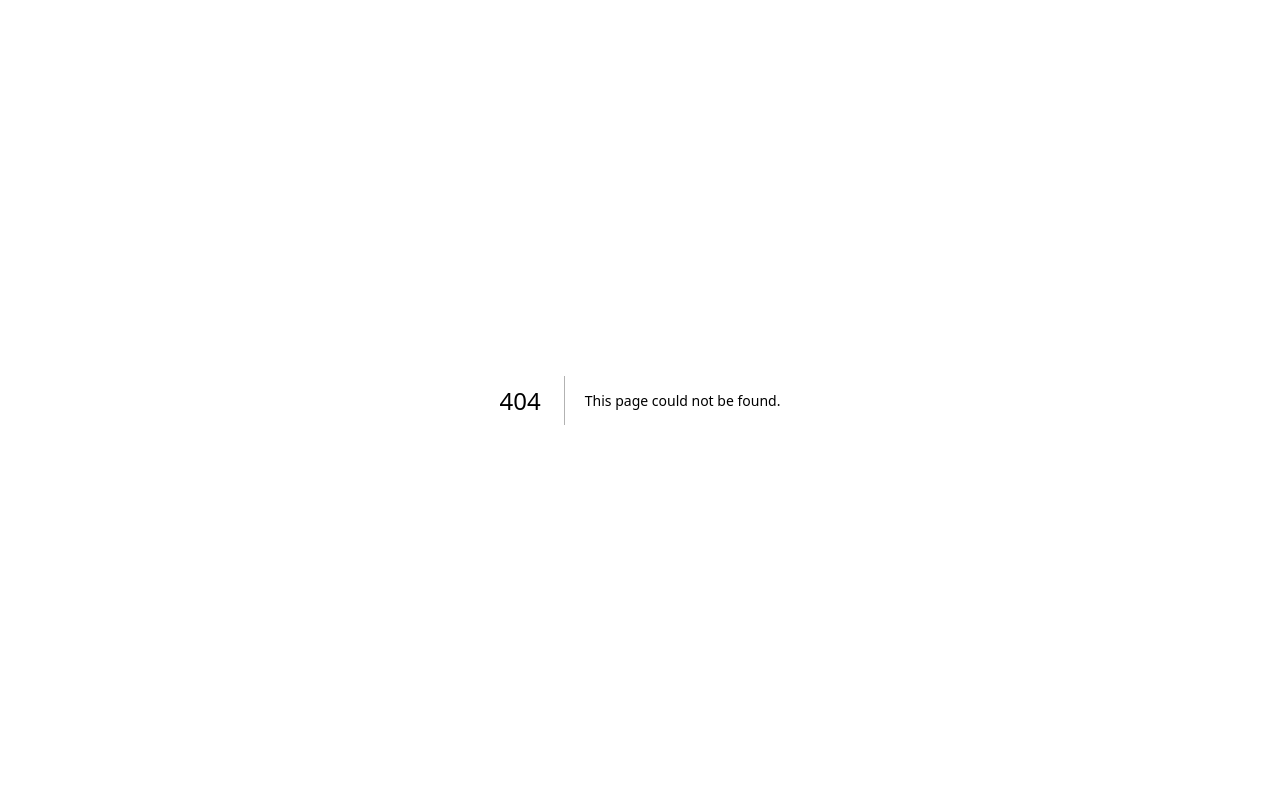
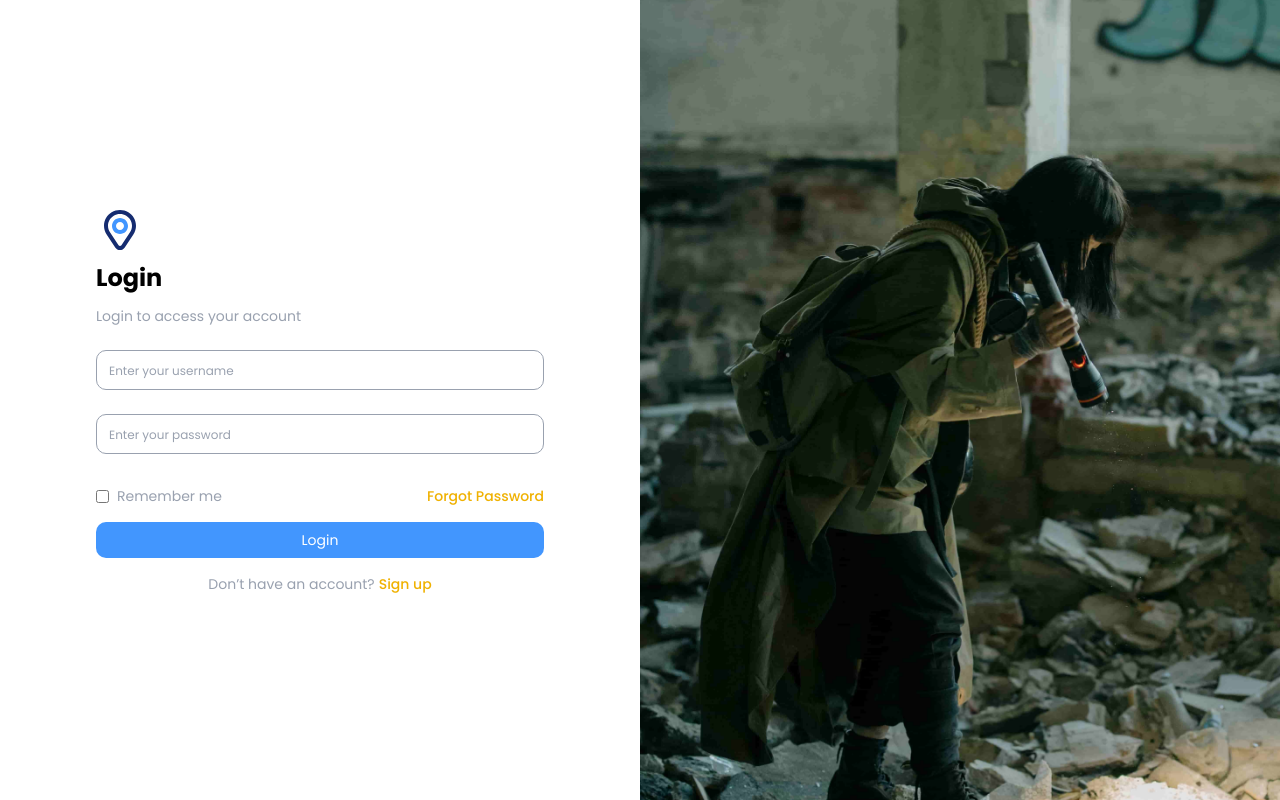
Before and after one commit to Deshan555/lost-app, a Next.js app: page /login in a window 1280 px wide. Before the commit this address had no page. Built offline with nearby package versions, Linux system fonts and the light colour scheme.

Commit message:
feat: add LoginForm component with authentication logic and user feedback

```diff
--- /dev/null
+++ b/src/pages/login.jsx
@@ -0,0 +1,104 @@
+import React, { useState } from 'react';
+import apiConfigurations from './api/api-base';
+import axios from 'axios';
+import { message } from 'antd';
+import toast, { Toaster } from 'react-hot-toast';
+
+export default function LoginForm() {
+    const [email, setEmail] = useState('');
+    const [password, setPassword] = useState('');
+
+    const handleLogin = (e) => {
+        e.preventDefault();
+        if (email && password) {
+            let requestJson = {
+                username: email,
+                password: password
+            };
+            axios.post(apiConfigurations.BASE_URL + 'users/login', requestJson)
+                .then(response => {
+                    // if (response.data.status === 'success') {
+                    //     // Assuming the response contains user details
+                    //     const user = response.data.data;
+                    //     alert(`Welcome ${user.name}!`);
+                    //     // Redirect or perform further actions
+                    // } else {
+                    //     alert("Login failed: " + response.data.message);
+                    // }
+
+                    if (response.status === 200){
+                        console.log("Login response:", response.data);
+                        message.success(`Welcome!`);
+                        window.localStorage.setItem("user", JSON.stringify(response.data));
+                        window.location.href = "/";
+                    }
+                })
+                .catch(error => {
+                    console.error("There was an error logging in!", error);
+                    alert("Login failed. Please try again.");
+                });
+        } else {
+            alert("Please enter both fields.");
+        }
+    };
+
+    return (
+        <div className="flex h-screen">
+            <div className="w-1/2 bg-white flex items-center justify-center">
+                <div className="w-3/4 max-w-md">
+                    <div className="mb-6">
+                        <img src="/logo.svg" alt="logo" className="h-12 mb-2" />
+                        <h1 className="text-2xl font-bold text-black">Login</h1>
+                        <p className="text-sm text-gray-400 mb-2 mt-3">Login to access your account</p>
+                    </div>
+
+                    <form onSubmit={handleLogin} className="space-y-4">
+                        <input
+                            type="text"
+                            placeholder="Enter your username"
+                            value={email}
+                            onChange={(e) => setEmail(e.target.value)}
+                            className="w-full p-3 border rounded-[10px] focus:outline-none focus:ring-2 focus:ring-blue-500 h-10 placeholder-gray-400 placeholder:text-xs text-gray-400 text-sm"
+                            required
+                        />
+
+                        <input
+                            type="password"
+                            placeholder="Enter your password"
+                            value={password}
+                            onChange={(e) => setPassword(e.target.value)}
+                            className="w-full mt-2 p-3 border rounded-[10px] focus:outline-none focus:ring-2 focus:ring-blue-500 h-10 placeholder-gray-400 placeholder:text-xs text-gray-400 text-sm"
+                            required
+                        />
+
+                        <div className="flex justify-between items-center text-sm mt-4">
+                            <label className="flex items-center space-x-2 text-gray-400">
+                                <input type="checkbox" />
+                                <span>Remember me</span>
+                            </label>
+                            <a href="#" className="text-yellow-500 font-medium">Forgot Password</a>
+                        </div>
+
+                        <button type="submit" className="text-sm w-full bg-[#4296FE] text-white py-2 rounded-[10px] hover:bg-blue-700">
+                            Login
+                        </button>
+                    </form>
+
+                    <p className="mt-4 text-sm text-center text-gray-400">
+                        Don’t have an account?
+                        <a href="#" className="text-yellow-500 font-medium ml-1">Sign up</a>
+                    </p>
+                </div>
+            </div>
+
+            <div className="w-1/2 bg-white text-white relative flex justify-center items-center">
+                <img
+                    src="/login.jpg"
+                    alt="map"
+                    className="absolute inset-0 w-full h-full object-cover"
+                    style={{ zIndex: 0 }}
+                />
+            </div>
+        </div>
+    );
+}
```
